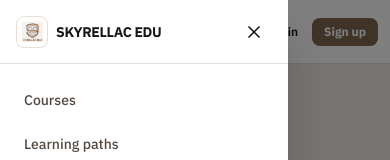
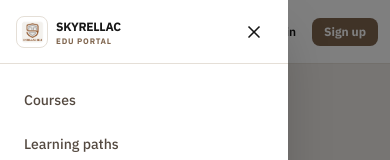
Before and after one commit to JeevithaH/kanaka, a Next.js app: page / in a window 390 px wide. Both pictures are taken after a click on the button "Open navigation menu". Shown: the top 160 px of the page. Built offline with nearby package versions, Linux system fonts and the light colour scheme.

Commit message:
fix(navbar): prevent mobile text collisions with compact avatar and responsive branding

```diff
--- a/components/navigation/Navbar.tsx
+++ b/components/navigation/Navbar.tsx
@@ -30,30 +30,32 @@ export function Navbar() {
       : user.name.split(' ')[0]
     : 'User';
 
+  const userInitial = displayName.charAt(0).toUpperCase();
+
   return (
     <header className="h-16 bg-white border-b border-[#e5dfd7] sticky top-0 z-50 font-sans">
-      <div className="max-w-[1584px] mx-auto px-3 sm:px-6 h-full flex items-center justify-between gap-2">
+      <div className="max-w-[1584px] mx-auto px-3 sm:px-6 h-full flex items-center justify-between">
 
-        {/* LEFT SECTION: Hamburger + Logo + Nav */}
-        <div className="flex items-center h-full min-w-0">
+        {/* ── LEFT SECTION: Hamburger + Crest Logo + Desktop Brand & Nav ── */}
+        <div className="flex items-center h-full">
 
-          {/* Mobile Hamburger */}
+          {/* Mobile Hamburger Button */}
           <button
             onClick={() => setMobileMenuOpen(true)}
-            className="md:hidden mr-2.5 sm:mr-3.5 p-1.5 rounded-lg text-[#161616] hover:bg-[#f4efe9] transition-colors shrink-0"
-            aria-label="Open menu"
+            className="md:hidden mr-2 p-1.5 rounded-lg text-[#161616] hover:bg-[#f4efe9] transition-colors shrink-0 cursor-pointer"
+            aria-label="Open navigation menu"
           >
-            <svg width="20" height="20" viewBox="0 0 24 24" fill="none" stroke="currentColor" strokeWidth="2" strokeLinecap="round" strokeLinejoin="round">
+            <svg width="22" height="22" viewBox="0 0 24 24" fill="none" stroke="currentColor" strokeWidth="2.5" strokeLinecap="round" strokeLinejoin="round">
               <line x1="3" y1="6" x2="21" y2="6" />
               <line x1="3" y1="12" x2="21" y2="12" />
               <line x1="3" y1="18" x2="21" y2="18" />
             </svg>
           </button>
 
-          {/* BRAND LOGO */}
+          {/* Logo */}
           <Link
             href="/"
-            className="flex items-center gap-2 sm:gap-2.5 shrink-0 mr-4 lg:mr-8"
+            className="flex items-center gap-2.5 shrink-0 mr-4 lg:mr-8"
           >
             <div className="w-8 h-8 sm:w-9 sm:h-9 rounded-lg overflow-hidden shrink-0 border border-[#e5dfd7] bg-white relative shadow-2xs">
               <Image
@@ -65,17 +67,18 @@ export function Navbar() {
               />
             </div>
 
-            <div className="flex flex-col justify-center leading-none">
-              <span className="text-xs sm:text-sm font-bold tracking-tight text-[#171717]">
+            {/* Brand text: hidden on mobile phones to guarantee zero text collision, shown on desktop */}
+            <div className="hidden md:flex flex-col justify-center leading-none">
+              <span className="text-sm font-bold tracking-tight text-[#171717]">
                 SKYRELLAC
               </span>
-              <span className="mt-0.5 text-[8px] sm:text-[9px] font-bold tracking-[0.2em] text-[#80664f]">
+              <span className="mt-0.5 text-[9px] font-bold tracking-[0.2em] text-[#80664f]">
                 EDU
               </span>
             </div>
           </Link>
 
-          {/* DESKTOP NAVIGATION */}
+          {/* Desktop Navigation Links */}
           <nav className="hidden md:flex items-center h-full space-x-1 lg:space-x-4">
             {NAV_LINKS.map((link) => {
               const isActive = pathname === link.href;
@@ -97,24 +100,32 @@ export function Navbar() {
           </nav>
         </div>
 
-        {/* RIGHT SECTION: Auth / Actions */}
-        <div className="flex items-center gap-1.5 sm:gap-3 shrink-0">
+        {/* ── RIGHT SECTION: User Profile / Auth ── */}
+        <div className="flex items-center gap-2 sm:gap-3 shrink-0">
           {user ? (
             <>
-              {/* Dashboard Link */}
+              {/* Mobile Circular Avatar (Takes only 32px on phones, zero overlap possible!) */}
               <Link
                 href="/dashboard"
-                className="text-xs sm:text-sm font-bold text-[#80664f] hover:text-[#5f4938] px-2 py-1.5 rounded-md hover:bg-[#f4efe9] transition-colors truncate max-w-[120px] sm:max-w-[180px]"
+                className="md:hidden w-8 h-8 rounded-full bg-[#80664f] text-white flex items-center justify-center text-xs font-bold shadow-2xs shrink-0"
+                title={`Dashboard (${displayName})`}
               >
-                <span>Dashboard</span>
-                <span className="hidden sm:inline"> ({displayName})</span>
+                {userInitial}
+              </Link>
+
+              {/* Desktop Dashboard Text Link */}
+              <Link
+                href="/dashboard"
+                className="hidden md:flex items-center gap-1.5 text-xs sm:text-sm font-bold text-[#80664f] hover:text-[#5f4938] px-2.5 py-1.5 rounded-lg hover:bg-[#f4efe9] transition-colors shrink-0"
+              >
+                <span>Dashboard ({displayName})</span>
               </Link>
 
               {/* Sign Out Button */}
               <button
                 onClick={handleSignOut}
                 type="button"
-                className="bg-[#da1e28] hover:bg-[#b81922] text-white px-2.5 sm:px-3.5 py-1.5 sm:py-2 text-[11px] sm:text-xs font-bold rounded-lg transition-colors cursor-pointer shadow-2xs shrink-0"
+                className="bg-[#da1e28] hover:bg-[#b81922] text-white px-3 py-1.5 text-xs font-bold rounded-lg transition-colors cursor-pointer shadow-2xs shrink-0"
               >
                 Sign out
               </button>
@@ -132,7 +143,7 @@ export function Navbar() {
               {/* Sign Up */}
               <Link
                 href="/register"
-                className="bg-[#80664f] hover:bg-[#5f4938] text-white px-3 sm:px-4 py-1.5 sm:py-2 text-xs sm:text-sm font-bold rounded-lg transition-colors shadow-2xs"
+                className="bg-[#80664f] hover:bg-[#5f4938] text-white px-3 sm:px-4 py-1.5 sm:py-2 text-xs sm:text-sm font-bold rounded-lg transition-colors shadow-2xs shrink-0"
               >
                 Sign up
               </Link>
@@ -141,7 +152,7 @@ export function Navbar() {
         </div>
       </div>
 
-      {/* MOBILE MENU DRAWER */}
+      {/* ── MOBILE MENU DRAWER (Full navigation on tap) ── */}
       {mobileMenuOpen && (
         <div
           className="fixed inset-0 z-50 bg-black/50 backdrop-blur-xs md:hidden"
@@ -151,7 +162,7 @@ export function Navbar() {
             className="fixed inset-y-0 left-0 w-72 max-w-[85vw] bg-white shadow-2xl flex flex-col font-sans"
             onClick={(e) => e.stopPropagation()}
           >
-            {/* MOBILE HEADER */}
+            {/* Drawer Header */}
             <div className="flex items-center justify-between h-16 px-4 border-b border-[#e5dfd7]">
               <Link
                 href="/"
@@ -166,10 +177,12 @@ export function Navbar() {
                     className="object-cover"
                   />
                 </div>
-                <span className="text-sm font-bold text-[#171717] tracking-tight">SKYRELLAC EDU</span>
+                <div className="flex flex-col leading-none">
+                  <span className="text-xs font-bold text-[#171717] tracking-tight">SKYRELLAC</span>
+                  <span className="text-[8px] font-bold text-[#80664f] tracking-widest mt-0.5">EDU PORTAL</span>
+                </div>
               </Link>
 
-              {/* Close Button */}
               <button
                 onClick={() => setMobileMenuOpen(false)}
                 className="text-[#161616] p-2 hover:bg-[#f4efe9] rounded-lg cursor-pointer"
@@ -182,15 +195,20 @@ export function Navbar() {
               </button>
             </div>
 
-            {/* User badge inside drawer if logged in */}
+            {/* User Profile in Drawer */}
             {user && (
-              <div className="p-4 bg-[#fbfaf8] border-b border-[#e5dfd7] space-y-0.5">
-                <p className="text-xs font-bold text-[#161616] truncate">{user.name}</p>
-                <p className="text-[11px] text-[#8a7f76] truncate">{user.email}</p>
+              <div className="p-4 bg-[#fbfaf8] border-b border-[#e5dfd7] flex items-center gap-3">
+                <div className="w-9 h-9 rounded-full bg-[#80664f] text-white flex items-center justify-center text-xs font-bold shadow-2xs shrink-0">
+                  {userInitial}
+                </div>
+                <div className="min-w-0 flex-1">
+                  <p className="text-xs font-bold text-[#161616] truncate">{user.name}</p>
+                  <p className="text-[10px] text-[#8a7f76] truncate">{user.email}</p>
+                </div>
               </div>
             )}
 
-            {/* MOBILE NAVIGATION LINKS */}
+            {/* Navigation Links */}
             <div className="flex flex-col py-4 px-3 space-y-1 flex-1 overflow-y-auto">
               {NAV_LINKS.map((link) => {
                 const isActive = pathname === link.href;
@@ -211,7 +229,7 @@ export function Navbar() {
                 );
               })}
 
-              {/* MOBILE AUTH LINKS */}
+              {/* Auth Actions in Drawer */}
               <div className="pt-4 mt-2 border-t border-[#e5dfd7] flex flex-col space-y-2">
                 {user ? (
                   <>
```
